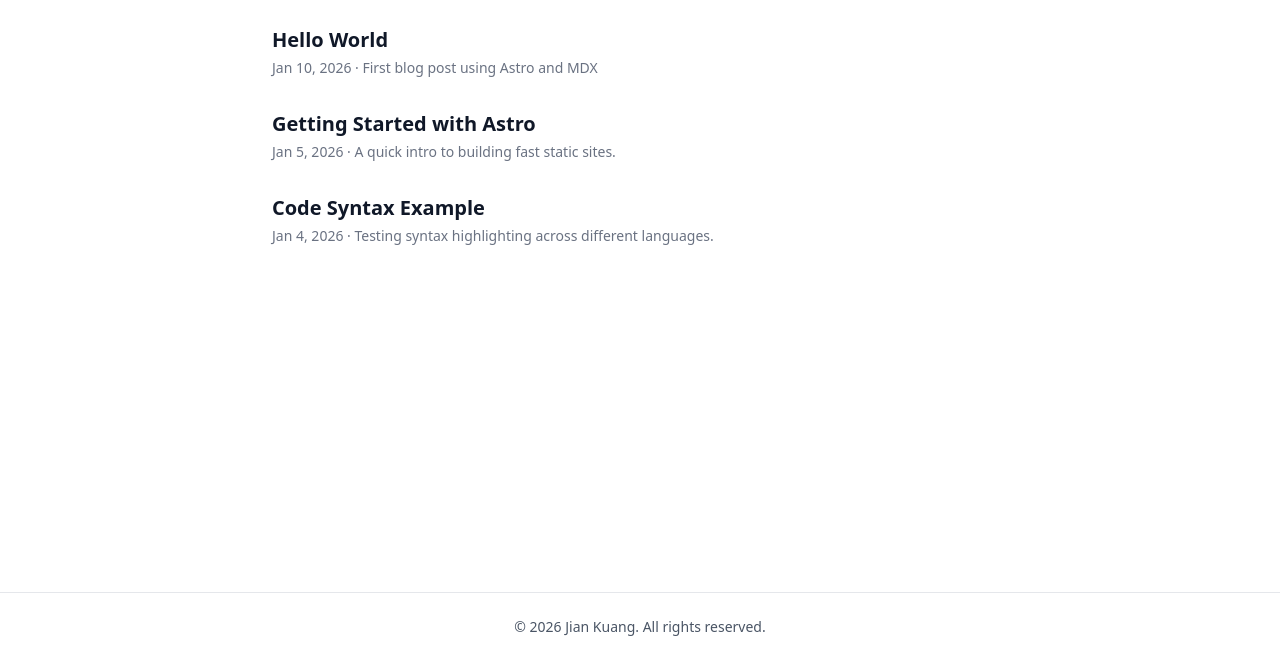
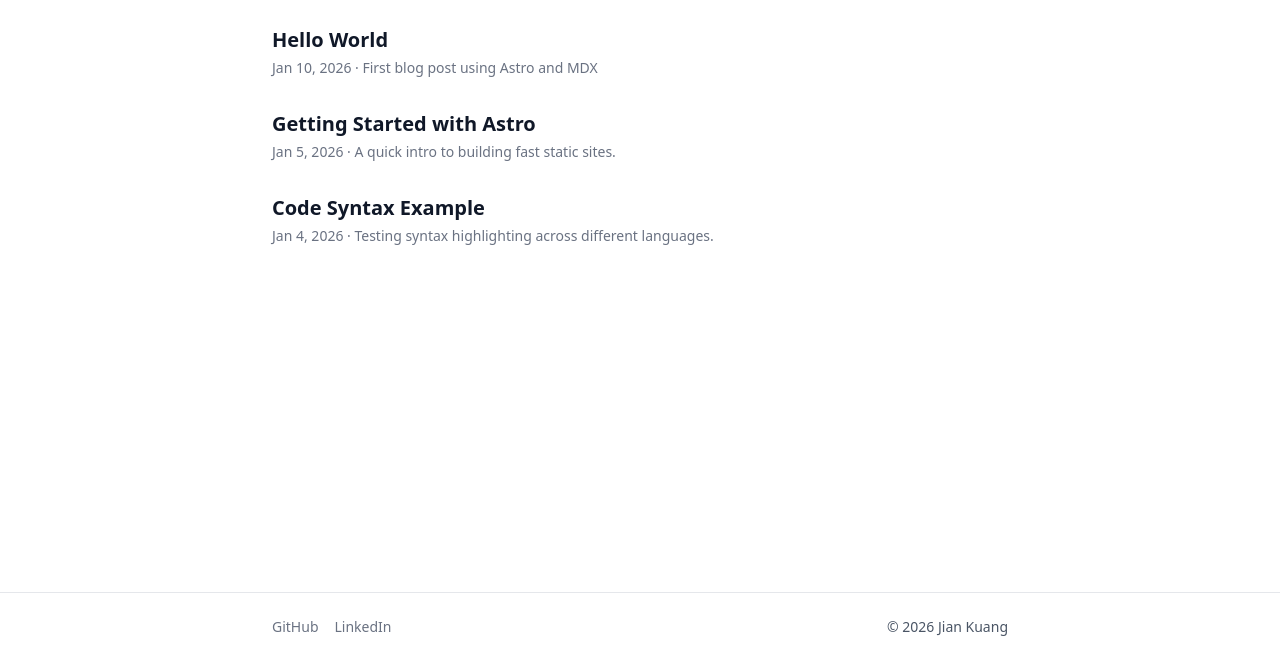
Before and after one commit to jkuang7/Blog, an Astro site: page / in a window 1280 px wide. Shown: the part 139-800 px from the top of the page. Built offline with nearby package versions, Linux system fonts and the light colour scheme; Astro itself is replaced by a stand-in of ours.

Commit message:
Task 031: Add social links to footer
Add GitHub and LinkedIn links above copyright text.
Links open in new tab with proper rel attributes.

```diff
--- a/src/components/Footer.astro
+++ b/src/components/Footer.astro
@@ -1,11 +1,30 @@
 ---
 const currentYear = new Date().getFullYear();
+
+const socialLinks = [
+  { href: 'https://github.com/jkuang7', label: 'GitHub' },
+  { href: 'https://linkedin.com/in/jiankuang', label: 'LinkedIn' },
+];
 ---
 
 <footer class="border-t border-gray-200 dark:border-gray-800 mt-auto">
   <div class="max-w-3xl mx-auto px-4 py-6">
-    <p class="text-sm text-gray-600 dark:text-gray-400 text-center">
-      &copy; {currentYear} Jian Kuang. All rights reserved.
-    </p>
+    <div class="flex flex-col sm:flex-row items-center justify-between gap-4">
+      <div class="flex gap-4">
+        {socialLinks.map(link => (
+          <a
+            href={link.href}
+            target="_blank"
+            rel="noopener noreferrer"
+            class="text-sm text-gray-500 dark:text-gray-400 hover:text-gray-900 dark:hover:text-gray-100"
+          >
+            {link.label}
+          </a>
+        ))}
+      </div>
+      <p class="text-sm text-gray-600 dark:text-gray-400">
+        &copy; {currentYear} Jian Kuang
+      </p>
+    </div>
   </div>
 </footer>
```
